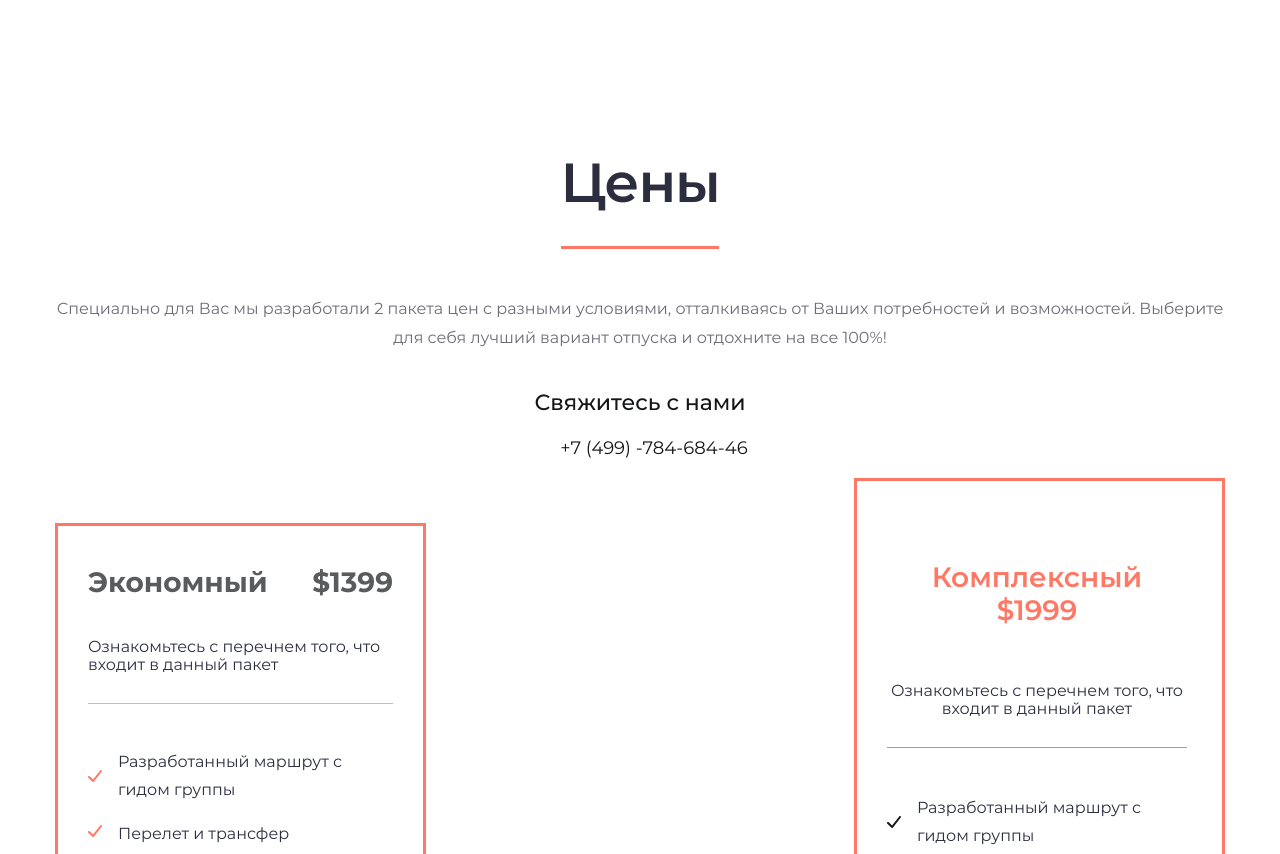
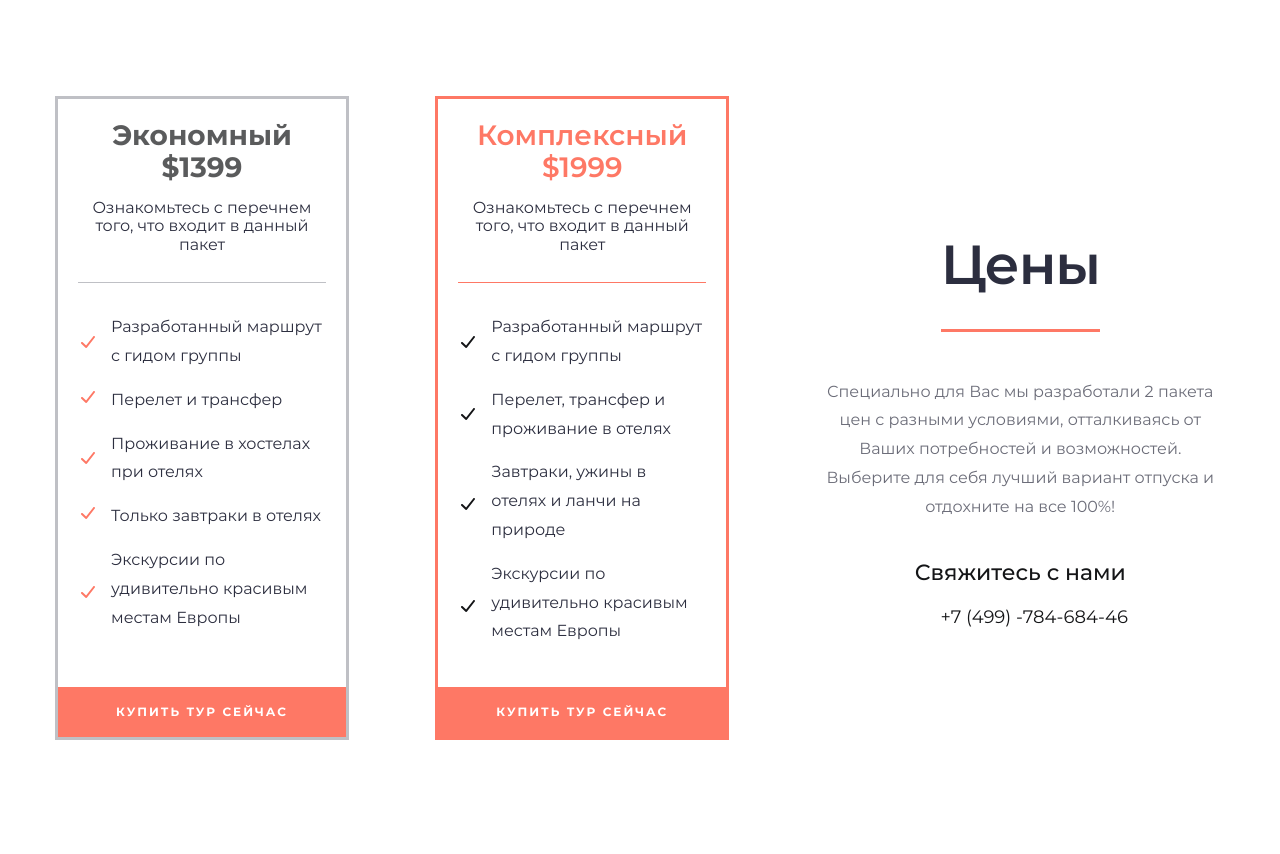
Before and after one commit to AndrewChernigovsky/-_-, a website: page source/index.html in a window 1280 px wide. Shown: the part 2099-2953 px from the top of the page. After the commit the page ends 2839 px from the top, so only its background shows below. Drawn offline with nearby package versions, Linux system fonts and the light colour scheme; files that its build step writes are made by us from their sources.

Commit message:
costAdap

```diff
--- a/source/index.html
+++ b/source/index.html
@@ -313,7 +313,7 @@
     </div>
 
     <div class="cost">
-      <section class="price">
+      <section class="cost__item price">
         <h3 class="price__title font-sixth">Цены</h3>
         <p class="price__about font-costAbout">Специально для Вас  мы разработали 2 пакета цен с разными условиями, отталкиваясь от Ваших потребностей и возможностей. Выберите для себя лучший вариант отпуска и отдохните на все 100%!</p>
         <p class="font-contacts">Свяжитесь с нами</p>
@@ -326,13 +326,15 @@
           </span>
         </a>
       </section>
-      <section class="price-complex">
+      <section class="cost__item price-complex">
         <div class="price-complex__wrapper">
           <div class="price-complex__offer">
+            <div class="price-complex__offer-title">
               <span class="font-offer-day">Комплексный</span>
               <span class="font-offer-day">$1999</span>
             </div>
             <p class="price-complex__about font-qualities">Ознакомьтесь с перечнем того, что входит в данный пакет </p>
+          </div>
           <div class="price-complex__content">
             <ul class="price-complex__list font-qualitiesList">
               <li class="price-complex__item font-qualitiesList">Разработанный маршрут с гидом группы</li>
@@ -344,13 +346,15 @@
           </div>
         </div>
       </section>
-      <section class="price-econom">
+      <section class="cost__item price-econom">
         <div class="price-econom__wrapper">
           <div class="price-econom__offer">
+            <div class="price-complex__offer-title">
               <span class="font-offerCost">Экономный</span>
               <span class="font-offerCost">$1399</span>
             </div>
             <p class="price-econom__about font-qualities">Ознакомьтесь с перечнем того, что входит в данный пакет</p>
+          </div>
           <div class="price-complex__content">
             <ul class="price-econom__list">
               <li class="price-econom__item font-qualitiesList">Разработанный маршрут с гидом группы</li>
--- a/source/sass/blocks/buttons.scss
+++ b/source/sass/blocks/buttons.scss
@@ -1,7 +1,26 @@
 .btn {
   background-color: $basic-primary;
   width: 288px;
-  height: 55px;
+  height: 50px;
   text-align: center;
   padding: 10px;
+  text-transform: uppercase;
+  border: none;
+
+  @media (min-width:ds) {
+    &:hover {
+      background-color: $basic-secondary;
+    }
+  }
+
+
+  &:active {
+    background-color: $basic-secondary;
+  }
+
+  &:focus {
+    border: none;
+    outline: 1px solid $black;
+  }
+
 }
--- a/source/sass/blocks/cost.scss
+++ b/source/sass/blocks/cost.scss
@@ -6,8 +6,11 @@
   flex-direction: row-reverse;
   justify-content: center;
 
+  @media (min-width:$tb){
+    justify-content: space-around;
+  }
+
   .price-complex,.price-econom{
-    flex-basis: 25.2%;
     min-height: min-content;
 
     @media (min-width:$ds){
@@ -21,11 +24,34 @@
 
     @media (min-width:$ds){
       flex-basis: 26.5%;
+      min-width: 35%;
     }
   }
 
   @media (min-width:$ds){
     justify-content: space-between;
+  }
+
+  &__item{
+   &:nth-child(n){
+    margin-bottom: 30px;
+
+    @media (min-width:$tb){
+      margin-bottom: auto;
+
+      &:first-child{
+        margin-bottom: 30px;
+      }
+    }
+
+    &:last-child{
+      margin-bottom: 0;
+
+        @media (min-width: $tb) {
+          margin-bottom: auto;
+        }
+      }
+    }
   }
 }
 
@@ -65,31 +91,39 @@
 .price-complex {
   border: 3px solid $basic-primary;
   order: 1;
+  min-width: 288px;
+  min-height: 100%;
+
+  @media (min-width:$tb){
+    max-width: 288px;
+  }
 
   &__wrapper{
-    padding: 20px 10px;
-    min-height: 100%;
-    width: 300px;
+    max-width: 400px;
+  }
 
-    @media (min-width:$ds){
-      padding: 40px 30px;
-    }
-  }
   &__offer {
     display: flex;
     justify-content: space-between;
     align-items: center;
     margin-bottom: 40px;
-
-    flex-wrap: wrap;
-    width: min-content;
-    justify-content: center;
-    margin: 0 auto;
+    min-width: 240px;
+    text-align: center;
+    flex-direction: column;
+    padding: 20px 20px 0px 20px;
 
     @media (min-width:$ds){
-      padding: 40px 30px;
+      padding: 20px 20px 0px 20px;
+      margin-bottom: auto;
     }
   }
+
+  &__offer-title {
+    display: flex;
+    justify-content: center;
+    flex-direction: column;
+  }
+
   &__about {
     padding-bottom: 28px;
     border-bottom: 1px solid $basic-primary;
@@ -102,12 +136,20 @@
     display: flex;
     flex-direction: column;
     justify-content: space-between;
-    align-self: center;
+    align-items: center;
     min-height: 424px;
   }
   &__list{
     list-style-type: none;
-    padding-left: 0;
+    padding: 0px 20px 0;
+    padding-bottom: 0;
+    max-width: 84%;
+    margin: 0 auto;
+
+    @media (min-width:$ds){
+      padding: 0px 20px 0;
+      padding-bottom: 0;
+    }
   }
   &__item{
     position: relative;
@@ -130,28 +172,53 @@
 }
 
 .price-econom {
-  border: 3px solid $basic-primary;
+  border: 3px solid $basic-thirda3;
   order: 2;
+  min-width: 288px;
+  min-height: 100%;
+
+  @media (min-width:$tb){
+    max-width: 288px;
+  }
 
   &__wrapper {
-    padding: 20px 10px;
-    min-height: 100%;
     position: relative;
-    min-height: 100%;
+    min-width: 288px;
+    max-width: 400px;
+  }
 
-    @media (min-width:$ds){
-      padding: 40px 30px;
-    }
-  }
   &__offer {
     display: flex;
     justify-content: space-between;
     align-items: center;
     margin-bottom: 40px;
+    min-width: 240px;
+    text-align: center;
+    flex-direction: column;
+    padding: 20px 20px 0px 20px;
+
+    @media (min-width:$ds){
+      margin-bottom: auto;
+    }
   }
+
+  &__offer-title {
+    display: flex;
+    justify-content: center;
+    flex-direction: column;
+  }
+
   &__list {
     list-style-type: none;
-    padding-left: 0;
+    padding: 0px 20px 0;
+    padding-bottom: 0;
+    max-width: 84%;
+    margin: 0 auto;
+
+    @media (min-width:$ds){
+      padding: 0 20px 0;
+      padding-bottom: 0;
+    }
   }
   &__about {
     padding-bottom: 28px;
@@ -162,7 +229,7 @@
     display: flex;
     flex-direction: column;
     justify-content: space-between;
-    align-self: center;
+    align-items: center;
     min-height: 424px;
   }
   &__item{
```
Lines whose indentation alone changed are shown as unchanged.
